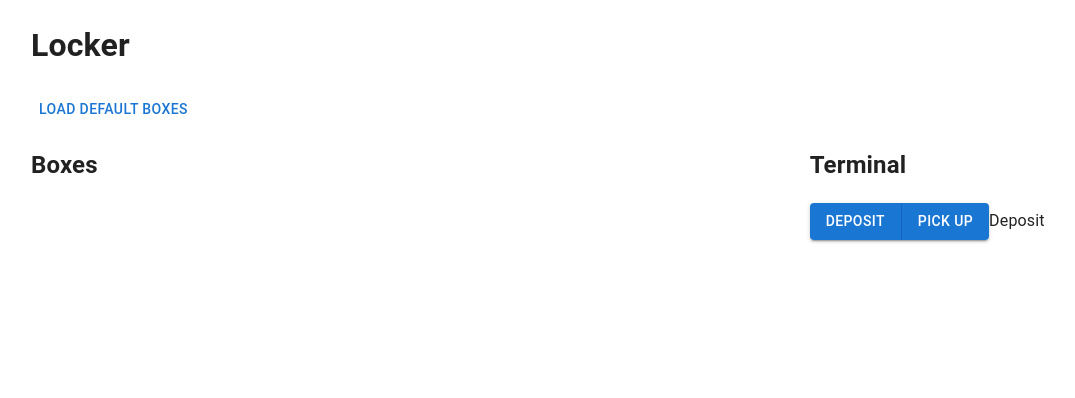
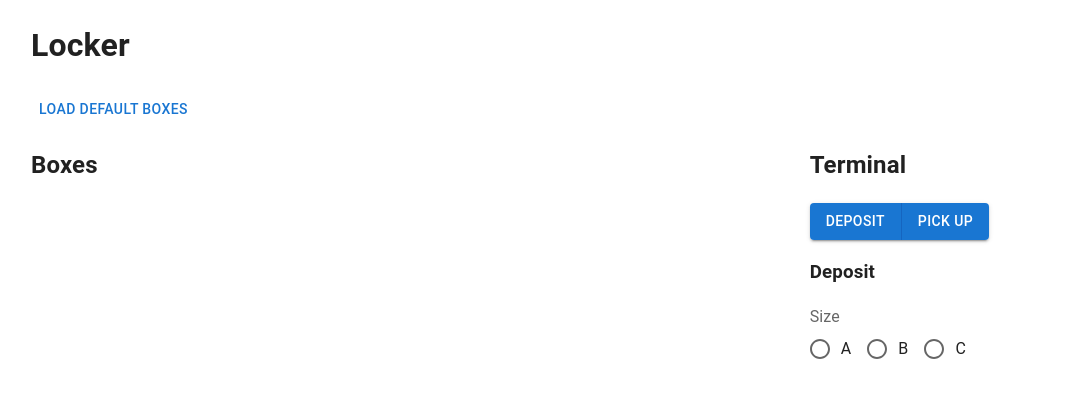
Before and after one commit to vkia88/frogspost-frontend, a React (Create React App) app: page / in a window 1280 px wide. Shown: the top 398 px of the page, without its empty margins (33-1108 px from the left). Built offline with nearby package versions, Linux system fonts and the light colour scheme.

Commit message:
terminal/deposit size picker

```diff
--- /dev/null
+++ b/src/components/Locker/Terminal/Deposit/Deposit.tsx
@@ -0,0 +1,23 @@
+import {
+  FormControl,
+  FormControlLabel,
+  FormLabel,
+  Radio,
+  RadioGroup,
+} from "@mui/material";
+
+export default function Deposit() {
+  return (
+    <>
+      <h3>Deposit</h3>
+      <FormControl>
+        <FormLabel id="box-size-label">Size</FormLabel>
+        <RadioGroup row aria-labelledby="box-size-label" name="box-size">
+          <FormControlLabel value="A" control={<Radio />} label="A" />
+          <FormControlLabel value="B" control={<Radio />} label="B" />
+          <FormControlLabel value="C" control={<Radio />} label="C" />
+        </RadioGroup>
+      </FormControl>
+    </>
+  );
+}
--- a/src/components/Locker/Terminal/Terminal.tsx
+++ b/src/components/Locker/Terminal/Terminal.tsx
@@ -5,6 +5,7 @@ import {
   selectPickup,
 } from "../../../redux/feature/terminalTypeSlice";
 import { useAppDispatch, useAppSelector } from "../../../redux/hooks";
+import Deposit from "./Deposit/Deposit";
 
 export default function Terminal() {
   const terminalType = useAppSelector((state) => state.terminalType.value);
@@ -20,7 +21,7 @@ export default function Terminal() {
         <Button onClick={() => dispatch(selectDeposit())}>Deposit</Button>
         <Button onClick={() => dispatch(selectPickup())}>Pick Up</Button>
       </ButtonGroup>
-      {terminalType === TerminalType.DEPOSIT ? "Deposit" : "Pick Up"}
+      {terminalType === TerminalType.DEPOSIT ? <Deposit /> : "Pick Up"}
     </>
   );
 }
```
